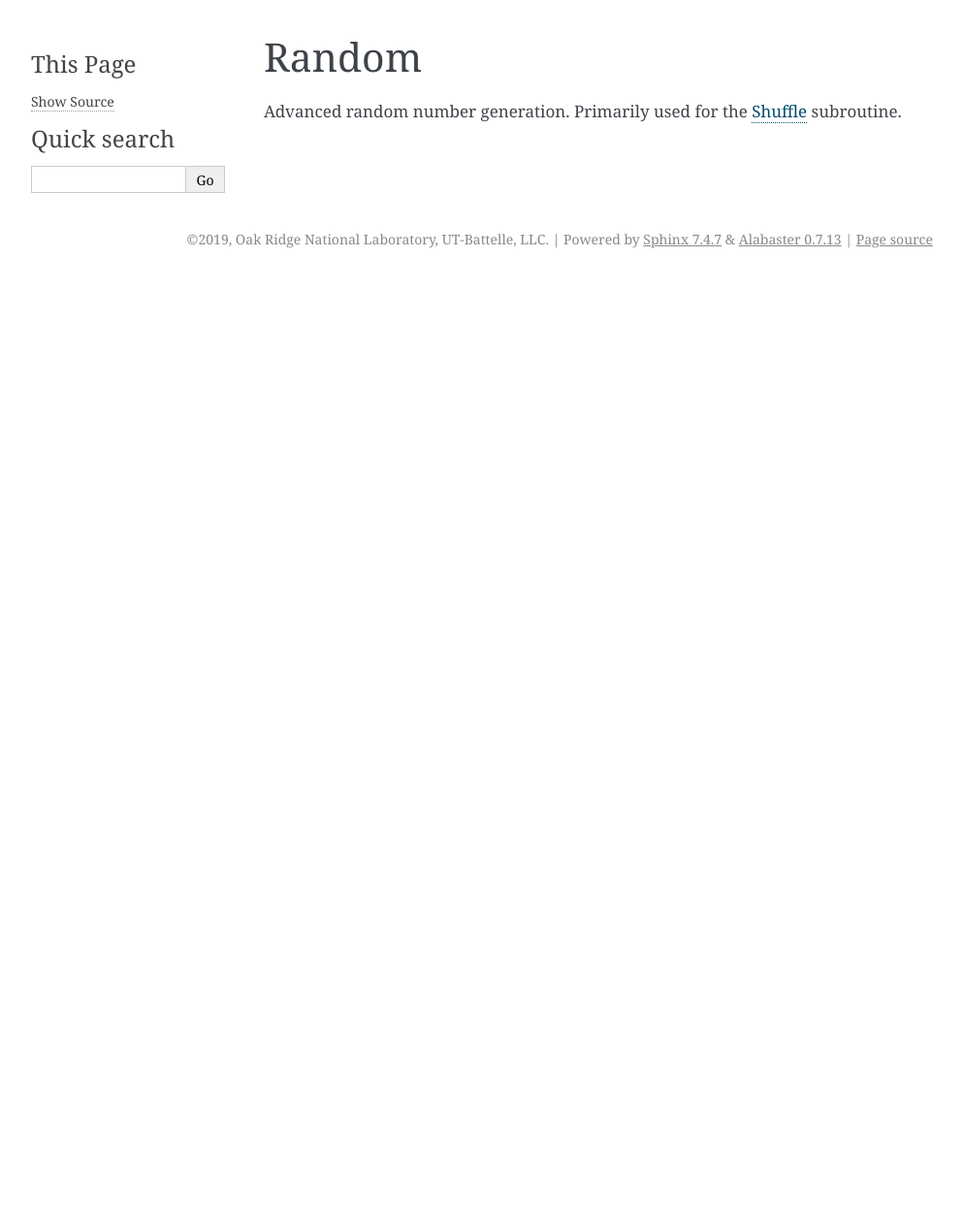
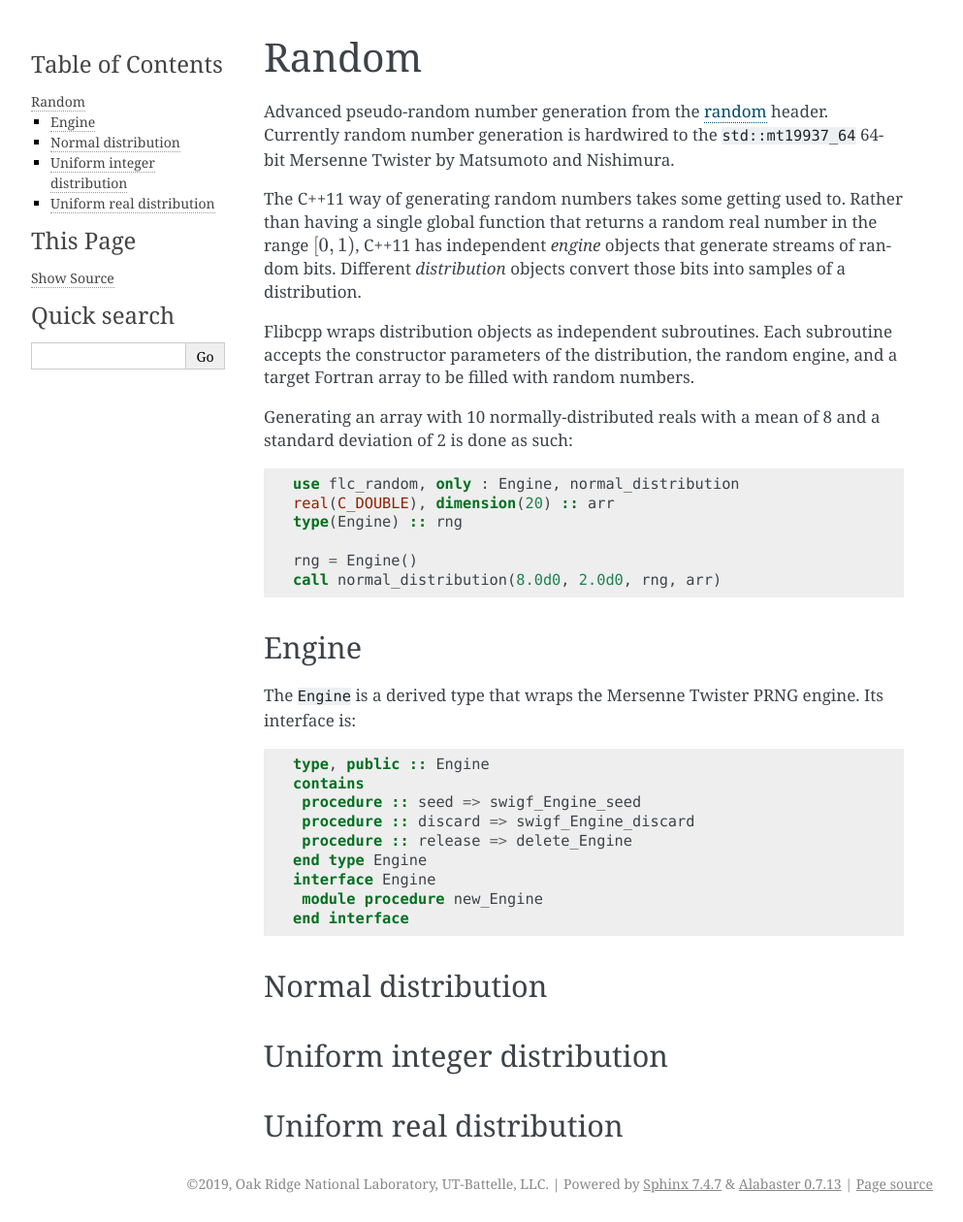
Before and after one commit to swig-fortran/flibcpp, a Sphinx documentation site: the page built from doc/modules/random.rst, in a window 1280 px wide. Shown: the whole page at 97% size, without its empty margins (148-1141 px from the left). Built offline with Sphinx 7.4.7, drawn with Linux system fonts in a browser that asks for light colours; before the commit the page ends 900 px from its top, so only the background shows below that.

Commit message:
Add random number generation

```diff
--- a/CMakeLists.txt
+++ b/CMakeLists.txt
@@ -68,9 +68,6 @@ function(swig_fortran_add_module name)
 
   # Use correct include directories for C++
   target_include_directories(${name}
-      PUBLIC
-          $<BUILD_INTERFACE:${CMAKE_CURRENT_SOURCE_DIR}/include>
-          $<INSTALL_INTERFACE:include>
       PRIVATE
           $<BUILD_INTERFACE:${CMAKE_CURRENT_SOURCE_DIR}/src>
   )
--- a/doc/modules/random.rst
+++ b/doc/modules/random.rst
@@ -8,9 +8,59 @@
 Random
 ******
 
-Advanced random number generation. Primarily used for the
-:ref:`modules_algorithm_shuffle` subroutine.
+Advanced pseudo-random number generation from the `<random>`_ header. Currently
+random number generation is hardwired to the ``std::mt19937_64`` 64-bit
+Mersenne Twister by Matsumoto and Nishimura.
 
+The C++11 way of generating random numbers takes some getting used to. Rather
+than having a single global function that returns a random real number in the
+range :math:`[0,1)`, C++11 has independent *engine* objects that generate
+streams of random bits. Different *distribution* objects convert those bits
+into samples of a distribution.
+
+Flibcpp wraps distribution objects as independent subroutines. Each subroutine
+accepts the constructor parameters of the distribution, the random engine, and
+a target Fortran array to be filled with random numbers.
+
+Generating an array with 10 normally-distributed reals with a mean of 8 and a
+standard deviation of 2 is done as such::
+
+    use flc_random, only : Engine, normal_distribution
+    real(C_DOUBLE), dimension(20) :: arr
+    type(Engine) :: rng
+
+    rng = Engine()
+    call normal_distribution(8.0d0, 2.0d0, rng, arr)
+
+Engine
+======
+
+The ``Engine`` is a derived type that wraps the Mersenne Twister PRNG engine.
+Its interface is::
+
+    type, public :: Engine
+    contains
+     procedure :: seed => swigf_Engine_seed
+     procedure :: discard => swigf_Engine_discard
+     procedure :: release => delete_Engine
+    end type Engine
+    interface Engine
+     module procedure new_Engine
+    end interface
+
+Normal distribution
+===================
+
+Uniform integer distribution
+============================
+
+Uniform real distribution
+=========================
+
+
+
+
+.. _<random> : https://en.cppreference.com/w/cpp/numeric/random
 
 .. ############################################################################
 .. end of doc/modules/random.rst
```
Also changed, not shown: 11 other files.
